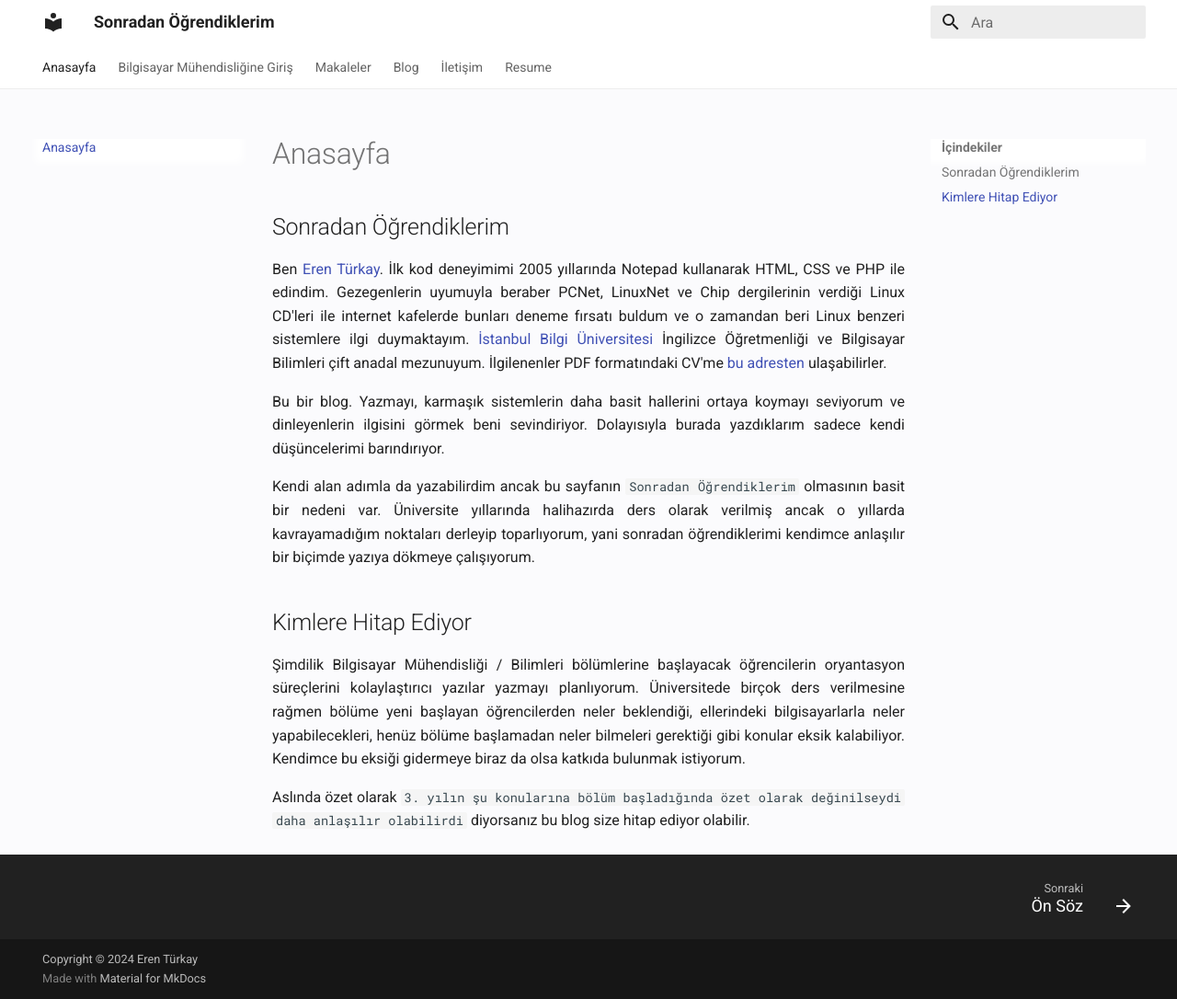
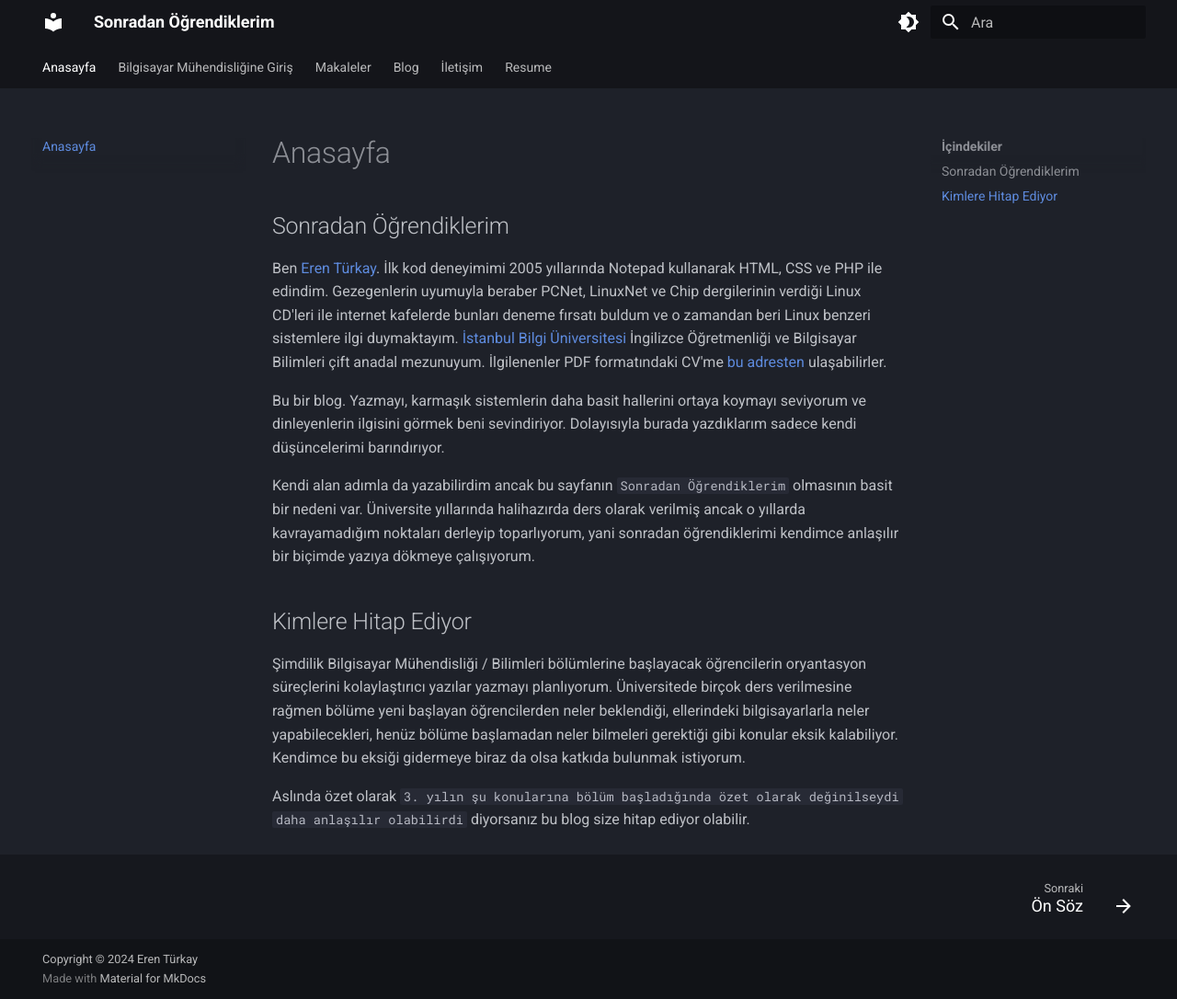
Before and after one commit to sonradanogrendiklerim/sonradanogrendiklerim.github.io, an MkDocs documentation site: the page built from docs/index.md, in a window 1280 px wide and 1086 px high. Shown: the whole window at 92% size. Built offline with MkDocs 1.6.1 and Material for MkDocs 9.7.7, drawn with Linux system fonts in a browser that asks for light colours.

Commit message:
feat: default olarak dark mode kullan

```diff
--- a/docs/css/extra.1.css
+++ b/docs/css/extra.2.css
@@ -10,9 +10,10 @@
     text-justify: inter-word;
 }
 
-.md-main {
+/* Dark ve light mode geçişi yapıldığı için buraya artık statik olarak arkaplan rengi vermiyoruz. */
+/* .md-main {
     background-color: #fbfbfd;
-}
+} */
 
 .md-main__inner h1, h2, h3, h4, h5, h6 {
     text-align: left !important;
--- a/mkdocs.yaml
+++ b/mkdocs.yaml
@@ -56,9 +56,21 @@
   font:
     text: Roboto
     code: Roboto Mono
+
   palette:
-    primary: white
-    accent: orange
+    - scheme: slate
+      primary: black
+      accent: white
+      toggle:
+        icon: material/brightness-4
+        name: Switch to light mode
+
+    - scheme: default
+      primary: white
+      accent: orange
+      toggle:
+        icon: material/brightness-7
+        name: Switch to dark mode
 
   features:
     - navigation.top
```
